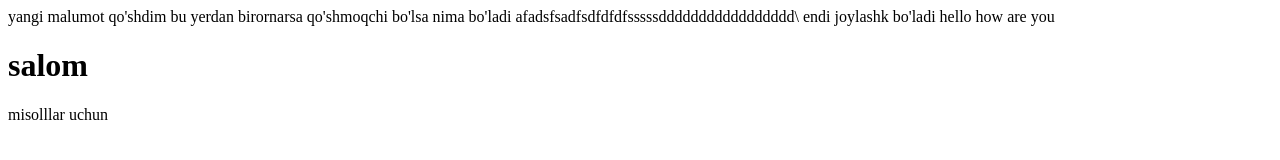
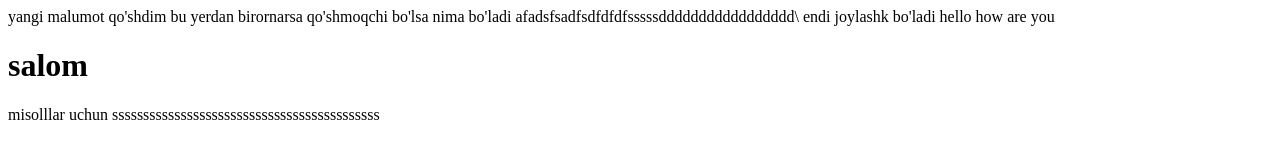
Before and after one commit to Foreheadhulk/testuchun, a plain HTML site: page index.html in a window 1280 px wide. Drawn offline with Linux system fonts and the light colour scheme.

Commit message:
Update index.html

```diff
--- a/index.html
+++ b/index.html
@@ -21,5 +21,7 @@
 
     misolllar uchun
 
+    sssssssssssssssssssssssssssssssssssssssssss
+
 </body>
 </html>
```
